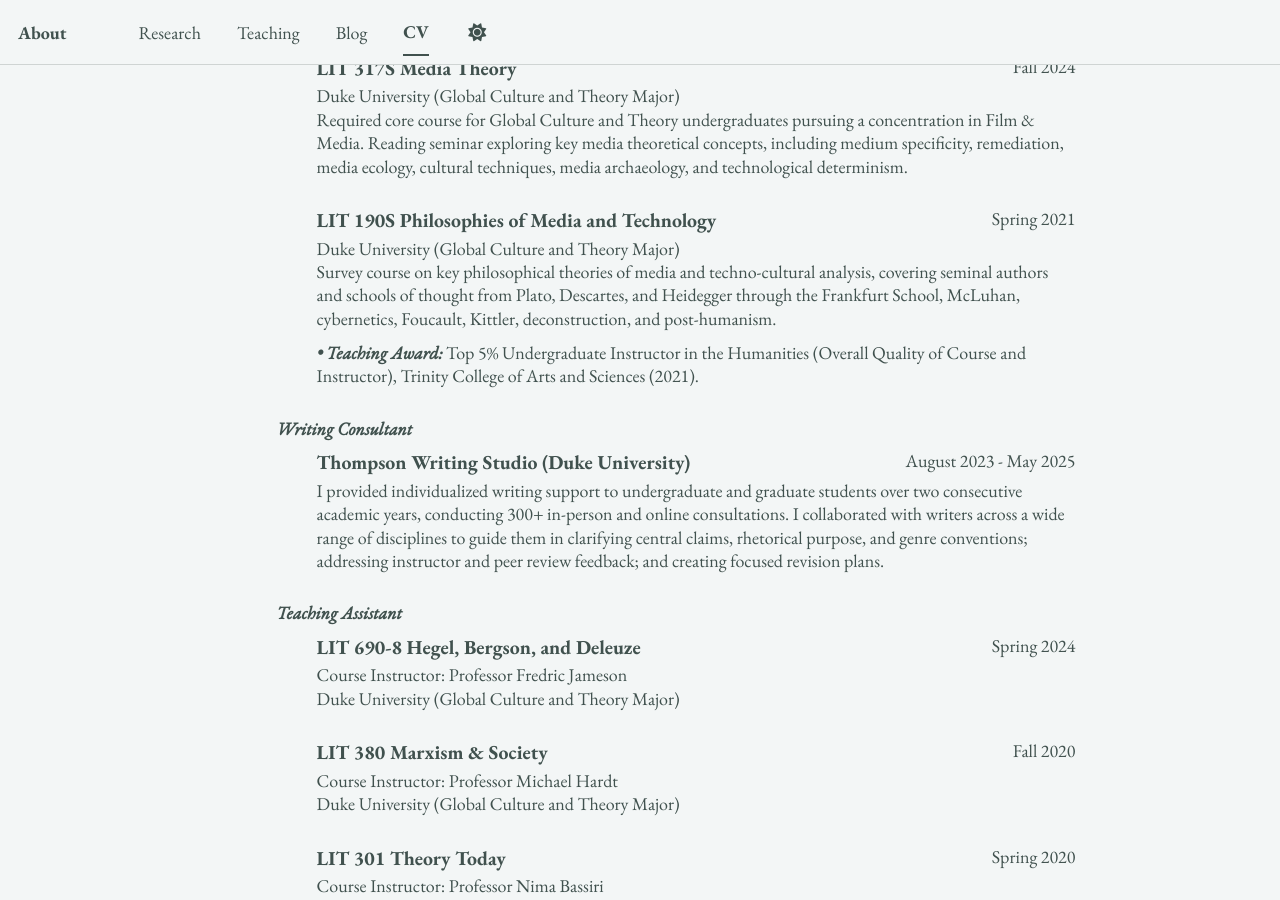
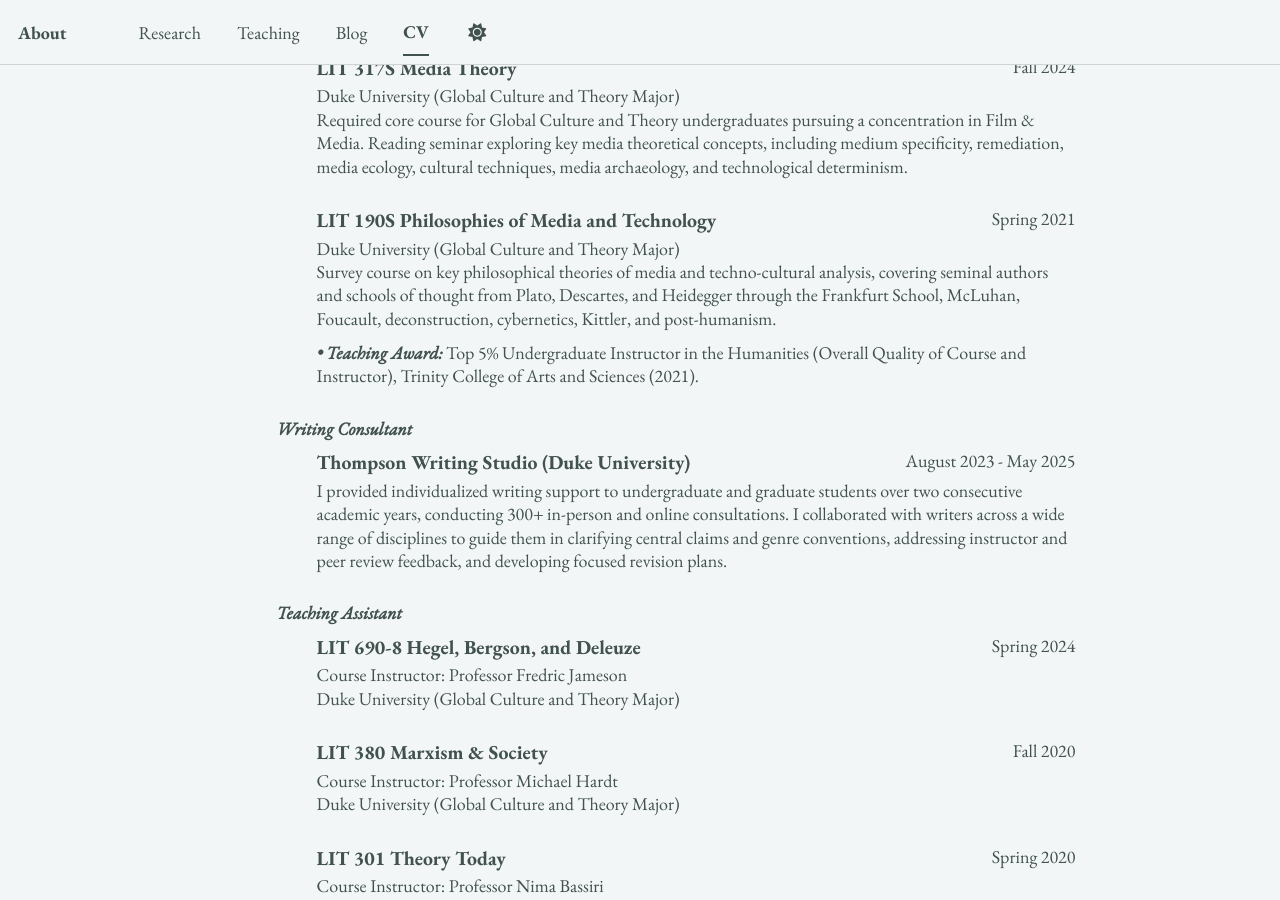
Before and after one commit to epujol90/epujol90.github.io, a Jekyll site: the page built from _pages/cv-json.md, in a window 1280 px wide and 900 px high, scrolled down 5737 px. Built offline with Jekyll 4.4.1, drawn with Linux system fonts in a browser that asks for light colours; a script bundle is joined from its source files by our own code; library files that are not in the unit come from our copies.

Commit message:
Update cv.json

```diff
--- a/_data/cv.json
+++ b/_data/cv.json
@@ -341,7 +341,7 @@
       "institution": "Duke University (Global Culture and Theory Major)",
       "date": "Spring 2021",
       "role": "",
-      "description": "Survey course on key philosophical theories of media and techno-cultural analysis, covering seminal authors and schools of thought from Plato, Descartes, and Heidegger through the Frankfurt School, McLuhan, cybernetics, Foucault, Kittler, deconstruction, and post-humanism.<span style=\"display: block; margin-top: 0.6em;\"></span><strong><em>&#8226; Teaching Award:</em></strong> Top 5% Undergraduate Instructor in the Humanities (Overall Quality of Course and Instructor), Trinity College of Arts and Sciences (2021).",
+      "description": "Survey course on key philosophical theories of media and techno-cultural analysis, covering seminal authors and schools of thought from Plato, Descartes, and Heidegger through the Frankfurt School, McLuhan, Foucault, deconstruction, cybernetics, Kittler, and post-humanism.<span style=\"display: block; margin-top: 0.6em;\"></span><strong><em>&#8226; Teaching Award:</em></strong> Top 5% Undergraduate Instructor in the Humanities (Overall Quality of Course and Instructor), Trinity College of Arts and Sciences (2021).",
       "category": "Instructor of Record"
     },
     {
@@ -349,7 +349,7 @@
       "institution": "",
       "date": "August 2023 - May 2025",
       "role": "",
-      "description": "I provided individualized writing support to undergraduate and graduate students over two consecutive academic years, conducting 300+ in-person and online consultations. I collaborated with writers across a wide range of disciplines to guide them in clarifying central claims, rhetorical purpose, and genre conventions; addressing instructor and peer review feedback; and creating focused revision plans.",
+      "description": "I provided individualized writing support to undergraduate and graduate students over two consecutive academic years, conducting 300+ in-person and online consultations. I collaborated with writers across a wide range of disciplines to guide them in clarifying central claims and genre conventions, addressing instructor and peer review feedback, and developing focused revision plans.",
       "category": "Writing Consultant"
     },
     {
```
